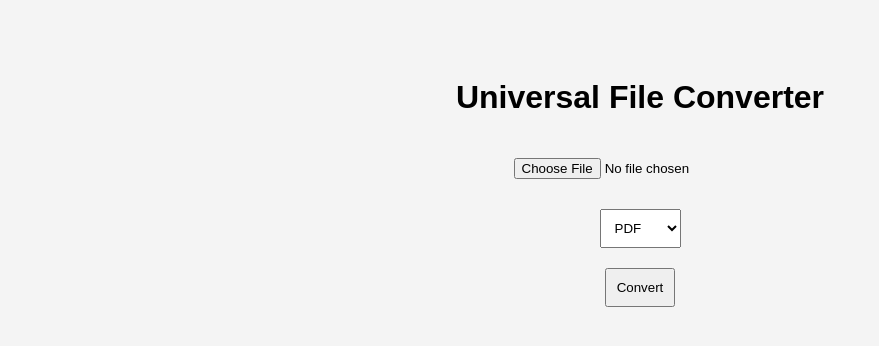
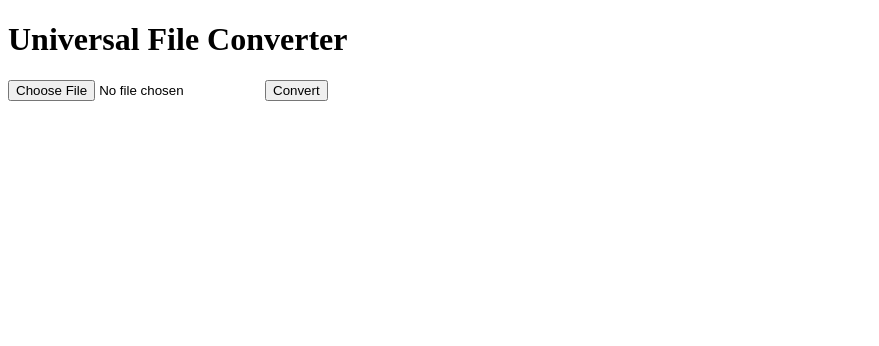
Before and after one commit to Universal-file-converter/universal-file-converter, a plain HTML site: page templates/index.html in a window 1280 px wide. Shown: the whole page, without its empty margins (0-879 px from the left). Drawn offline with Linux system fonts and the light colour scheme.

Commit message:
Update index.html

```diff
--- a/templates/index.html
+++ b/templates/index.html
@@ -1,30 +1,13 @@
 <!DOCTYPE html>
 <html>
 <head>
-    <title>Universal File Converter</title>
-    <style>
-        body {
-            font-family: Arial, sans-serif;
-            background: #f4f4f4;
-            text-align: center;
-            padding: 50px;
-        }
-        input, select, button {
-            padding: 10px;
-            margin: 10px;
-        }
-    </style>
+  <title>Universal File Converter</title>
 </head>
 <body>
-    <h1>Universal File Converter</h1>
-    <form method="POST" enctype="multipart/form-data">
-        <input type="file" name="file" required><br>
-        <select name="format">
-            <option value="pdf">PDF</option>
-            <option value="txt">TXT</option>
-            <option value="docx">DOCX</option>
-        </select><br>
-        <button type="submit">Convert</button>
-    </form>
+  <h1>Universal File Converter</h1>
+  <form action="/convert" method="post" enctype="multipart/form-data">
+    <input type="file" name="file" required>
+    <button type="submit">Convert</button>
+  </form>
 </body>
 </html>
```
